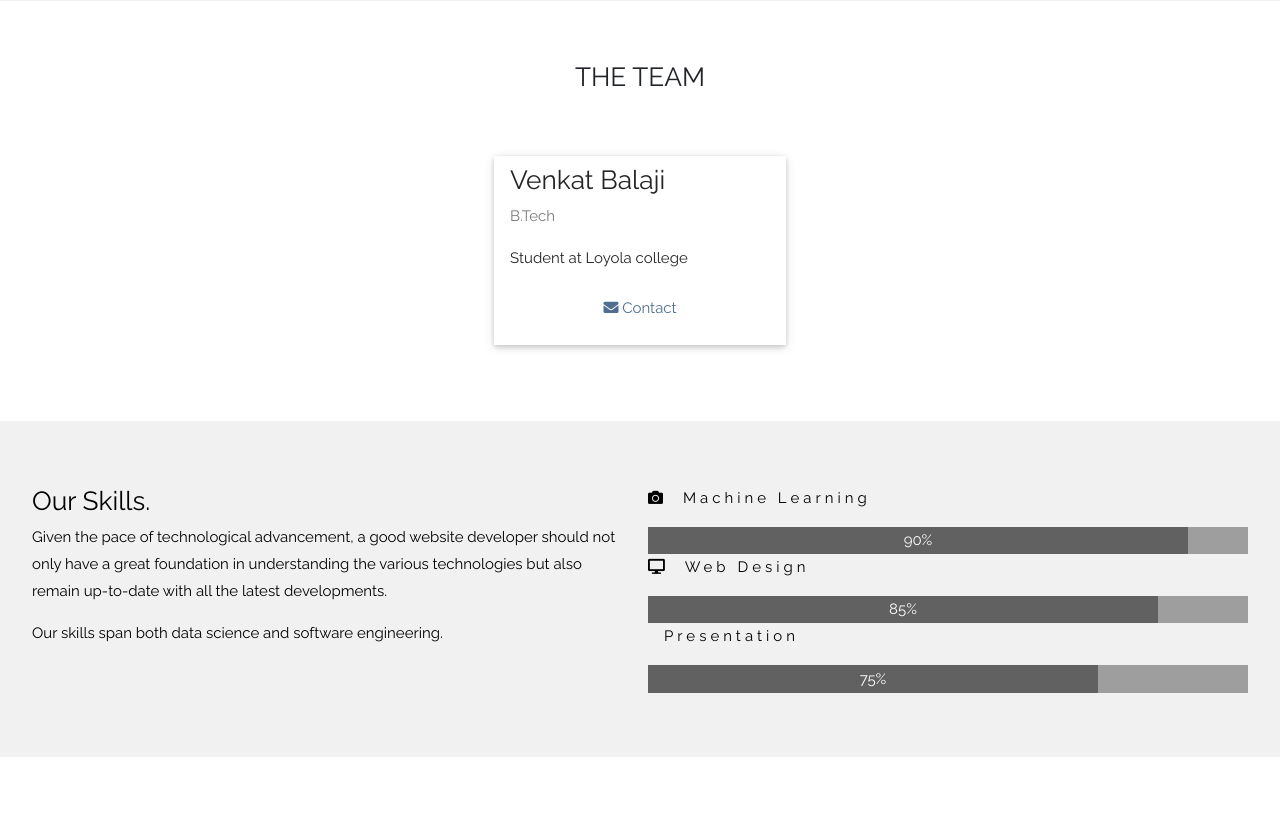
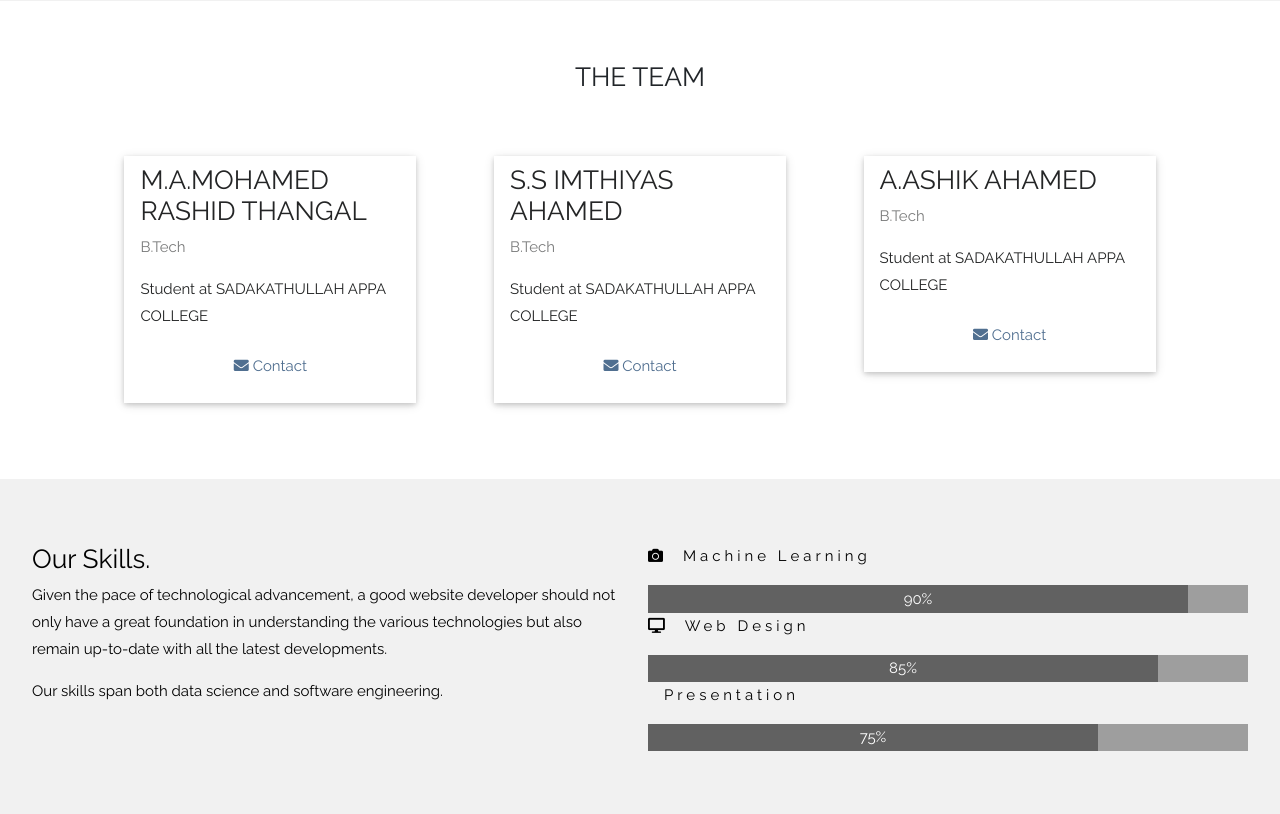
Before and after one commit to jeromejad/heart-disease, a Flask app: page / in a window 1280 px wide. Shown: the part 1699-2513 px from the top of the page. Run offline with Flask 2, Linux system fonts and the light colour scheme; some libraries are stand-ins or nearby versions.

Commit message:
Update welcome.html

```diff
--- a/templates/welcome.html
+++ b/templates/welcome.html
@@ -131,6 +131,7 @@ body, html {
 
 
 <!-- Team Section -->
+
 <div class="w3-container " style="padding:60px 16px" id="team">
   <h3 class="w3-center">THE TEAM</h3>
   <p class="w3-center w3-large"></p>
@@ -139,16 +140,38 @@ body, html {
       <div class="w3-card">
         <!-- <img src="static/team3.jpg" alt="Venkat Balaji" style="width:100%"> -->
         <div class="w3-container pt-2">
-          <h3>Venkat Balaji</h3>
+          <h3>M.A.MOHAMED RASHID THANGAL</h3>
           <p class="w3-opacity">B.Tech</p>
-          <p>Student at Loyola college</p>
+          <p>Student at SADAKATHULLAH APPA COLLEGE</p>
           <a href="mailto:venkatbalaji@gmail.com"><p><button  class="w3-button  w3-block"><i class="fa fa-envelope"></i> Contact </button></p></a>
         </div>
       </div>
     </div>
+    <div class="w3-col l3 m6 w3-margin-bottom">
+      <div class  ="w3-card">
+        <!-- <img src="static/team3.jpg" alt="Venkat Balaji" style="width:100%"> -->
+        <div class="w3-container pt-2">
+          <h3>S.S IMTHIYAS AHAMED</h3>
+          <p class="w3-opacity">B.Tech</p>
+          <p>Student at SADAKATHULLAH APPA COLLEGE</p>
+          <a href="mailto:venkatbalaji@gmail.com"><p><button  class="w3-button  w3-block"><i class="fa fa-envelope"></i> Contact </button></p></a>
+        </div>
+      </div>
+    </div>
+    <div class="w3-col l3 m6 w3-margin-bottom">
+      <div class="w3-card">
+        <!-- <img src="static/team3.jpg" alt="Venkat Balaji" style="width:100%"> -->
+        <div class="w3-container pt-2">
+          <h3>A.ASHIK AHAMED</h3>
+          <p class="w3-opacity">B.Tech</p>
+          <p>Student at SADAKATHULLAH APPA COLLEGE</p>
+          <a href="mailto:venkatbalaji@gmail.com"><p><button  class="w3-button  w3-block"><i class="fa fa-envelope"></i> Contact </button></p></a>
+        </div>
+      </div>
+    </div>
+    </div>
   </div>
 </div>
-
 
 
 
```
